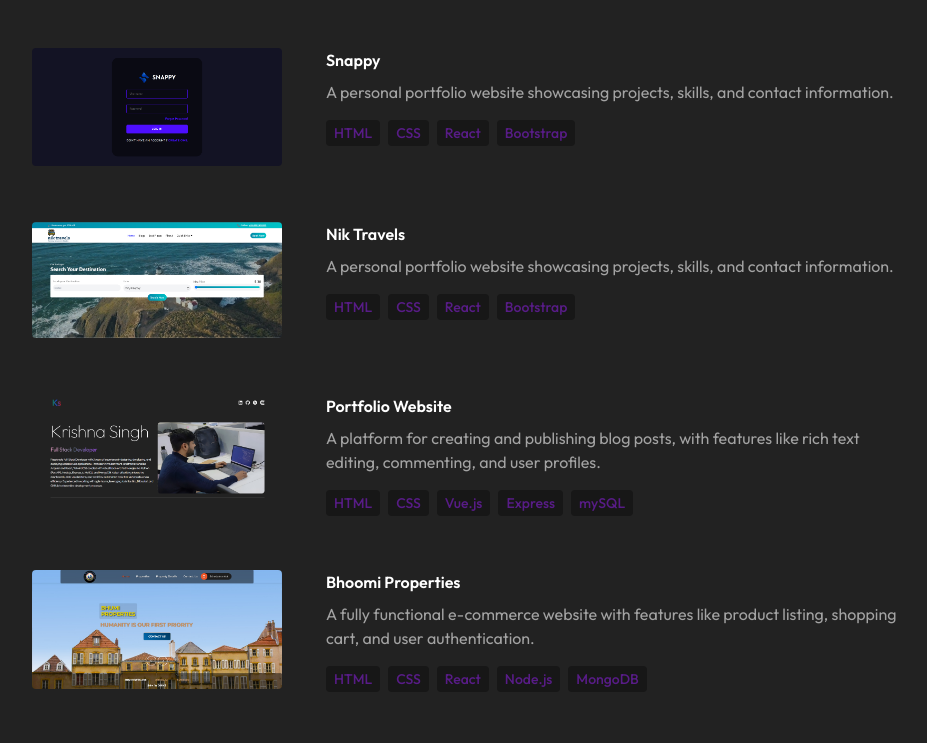
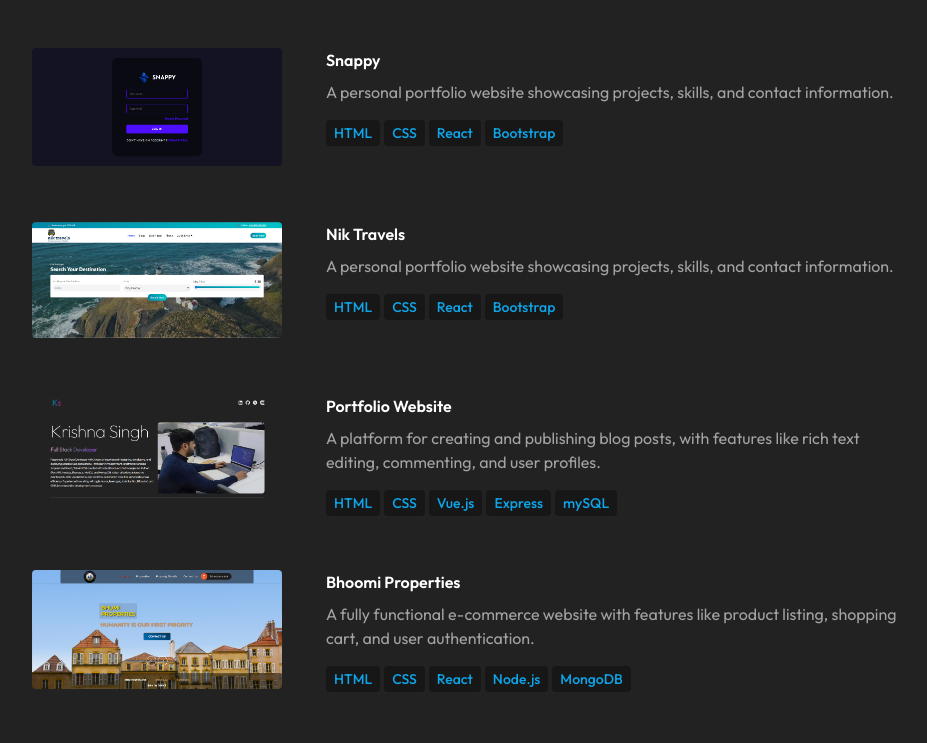
Before and after one commit to Szkrishna/My-Portfolio, a React (Vite) app: page / in a window 1280 px wide. Shown: the part 3140-3883 px from the top of the page, without its empty margins (173-1100 px from the left). Built offline with nearby package versions, Linux system fonts and the light colour scheme.

Commit message:
fixed project section

```diff
--- a/src/components/Projects.jsx
+++ b/src/components/Projects.jsx
@@ -15,7 +15,7 @@ const Projects = () => {
                         <h6 className="mb-2 font-semibold">{project.title}</h6>
                         <p className="mb-4 text-neutral-400">{project.description}</p>
                         {project.technologies.map((tech, index) => (
-                            <span key={index} className="mr-2 rounded bg-neutral-900 px-2 py-1 text-sm font-medium text-purple-900">{tech}</span>
+                            <span key={index} className="mr-1 rounded bg-neutral-900 px-2 py-1 text-sm font-medium text-sky-500">{tech}</span>
                         ))}
                     </motion.div>
                 </div>
```
